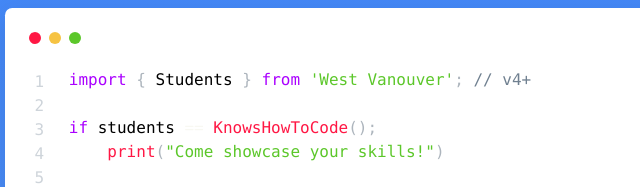
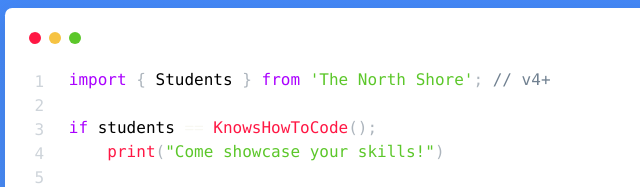
Before and after one commit to AndyG6/nshacks, a plain HTML site: page index.html in a window 1280 px wide. Shown: the part 439-626 px from the top of the page, 223-863 px from the left. Drawn offline with nearby package versions, Linux system fonts and the light colour scheme.

Commit message:
replaced west vancouver with the north shore

```diff
--- a/index.html
+++ b/index.html
@@ -41,7 +41,7 @@
                         <div class="orange"></div>
                         <div class="green"></div>
                     </div>
-                    <pre class="language-javascript line-numbers"><code class="language-javascript">import { Students } from 'West Vanouver'; // v4+
+                    <pre class="language-javascript line-numbers"><code class="language-javascript">import { Students } from 'The North Shore'; // v4+
 
 if students == KnowsHowToCode();
     print("Come showcase your skills!")
```
